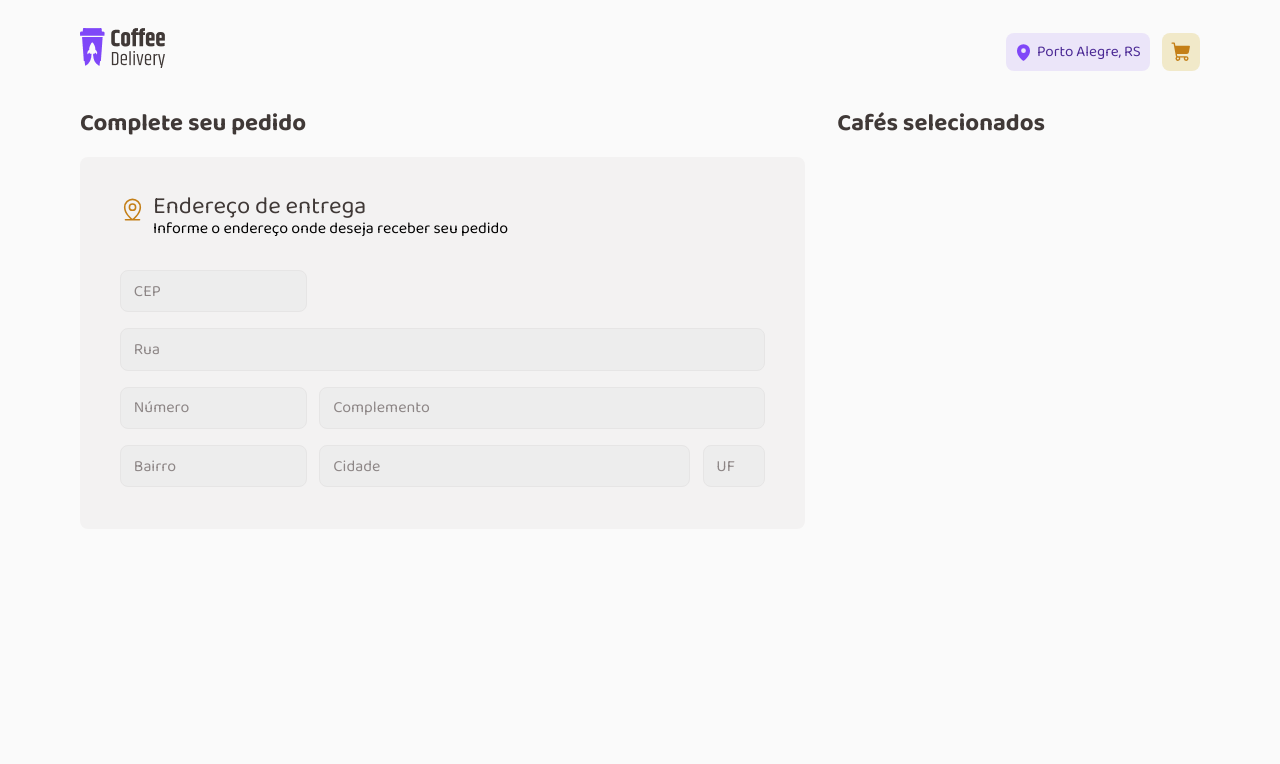
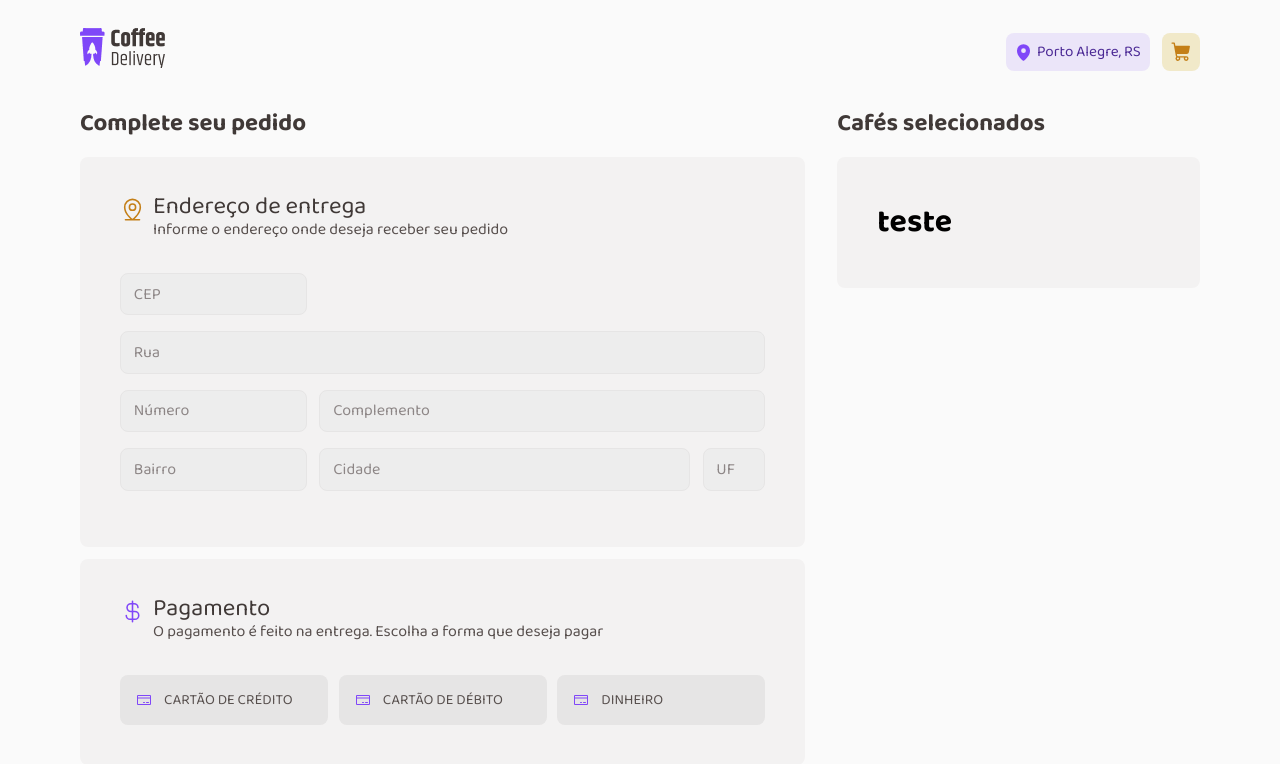
Before and after one commit to VictorMattosOW/coffeeDelivery, a React (Vite) app: page /checkout in a window 1280 px wide. Shown: the top 764 px of the page. Built offline with nearby package versions, Linux system fonts and the light colour scheme.

Commit message:
create radion button

```diff
--- a/src/pages/Checkout/index.tsx
+++ b/src/pages/Checkout/index.tsx
@@ -1,12 +1,13 @@
-import { MapPinLine } from '@phosphor-icons/react'
+import { MapPinLine, CurrencyDollar, CreditCard } from '@phosphor-icons/react'
 import {
-  Address,
   AddressAndCreditCard,
-  AddressTitle,
+  Card,
   Container,
-  FormContainer,
+  Content,
   Input,
   PaymentContent,
+  Select,
+  TitleContent,
 } from './styles'
 
 export function Checkout() {
@@ -14,16 +15,16 @@ export function Checkout() {
     <Container>
       <AddressAndCreditCard>
         <h2>Complete seu pedido</h2>
-        <Address>
-          <AddressTitle>
+        <Card>
+          <TitleContent>
             <MapPinLine color="#C47F17" size={25} />
             <div>
               <span>Endereço de entrega</span>
               <p>Informe o endereço onde deseja receber seu pedido</p>
             </div>
-          </AddressTitle>
+          </TitleContent>
 
-          <FormContainer>
+          <Content>
             <form>
               <Input type="text" placeholder="CEP" />
               <Input $width="100%" type="text" placeholder="Rua" />
@@ -37,11 +38,52 @@ export function Checkout() {
                 <Input $width="10%" type="text" placeholder="UF" />
               </div>
             </form>
-          </FormContainer>
-        </Address>
+          </Content>
+        </Card>
+        <Card>
+          <TitleContent>
+            <CurrencyDollar color="#8047F8" size={25} />
+            <div>
+              <span>Pagamento</span>
+              <p>
+                O pagamento é feito na entrega. Escolha a forma que deseja pagar
+              </p>
+            </div>
+          </TitleContent>
+          <Content>
+            <form>
+              <Select>
+                <label>
+                  <input type="radio" name="work_days" value="1" />
+                  <span>
+                    <CreditCard color="#8047F8" size={16} />
+                    <p>cartão de crédito</p>
+                  </span>
+                </label>
+                <label>
+                  <input type="radio" name="work_days" value="1" />
+                  <span>
+                    <CreditCard color="#8047F8" size={16} />
+                    <p>cartão de débito</p>
+                  </span>
+                </label>
+                <label>
+                  <input type="radio" name="work_days" value="1" />
+                  <span>
+                    <CreditCard color="#8047F8" size={16} />
+                    <p>dinheiro</p>
+                  </span>
+                </label>
+              </Select>
+            </form>
+          </Content>
+        </Card>
       </AddressAndCreditCard>
       <PaymentContent>
         <h2>Cafés selecionados</h2>
+        <Card>
+          <h1>teste</h1>
+        </Card>
       </PaymentContent>
     </Container>
   )
--- a/src/pages/Checkout/styles.ts
+++ b/src/pages/Checkout/styles.ts
@@ -15,29 +15,33 @@ export const AddressAndCreditCard = styled.div`
   display: flex;
   flex-direction: column;
 `
-export const Address = styled.div`
+export const Card = styled.div`
   display: flex;
   flex-direction: column;
   gap: 2rem;
-  height: 23.25rem;
   border-radius: 8px;
   padding: 2.5rem;
+  margin-bottom: 0.8rem;
   background: ${(props) => props.theme['base-card']};
 `
 
-export const AddressTitle = styled.div`
+export const TitleContent = styled.div`
   display: flex;
   flex-direction: row;
   gap: 0.5rem;
-  line-height: 120%;
+  line-height: 130%;
   span {
     font-size: 1.5rem;
     font-weight: 400;
     color: ${(props) => props.theme['base-subtitle']};
   }
+
+  p {
+    color: ${(props) => props.theme['base-text']};
+  }
 `
 
-export const FormContainer = styled.div`
+export const Content = styled.div`
   div {
     display: flex;
     flex-direction: row;
@@ -61,4 +65,39 @@ export const Input = styled(BaseInput)<InputProps>`
   width: ${(props) => props.$width};
 `
 
+export const Select = styled.p`
+  display: flex;
+  flex-direction: row;
+  justify-content: space-between;
+
+  span {
+    display: flex;
+    align-items: center;
+    gap: 0.75rem;
+    width: 13rem;
+    height: 3.1rem;
+    padding: 1rem;
+    border: none;
+    border-radius: 8px;
+
+    text-transform: uppercase;
+    color: ${(props) => props.theme['base-text']};
+    background-color: ${(props) => props.theme['base-button']};
+    font-size: 0.9rem;
+    cursor: pointer;
+
+    &:hover {
+      background-color: ${(props) => props.theme['base-hover']};
+    }
+  }
+
+  input[type='radio'] {
+    display: none;
+  }
+
+  input[type='radio']:checked + span {
+    border: 1px solid ${(props) => props.theme.purple};
+    background-color: ${(props) => props.theme['purple-light']};
+  }
+`
 export const PaymentContent = styled.div``
```
